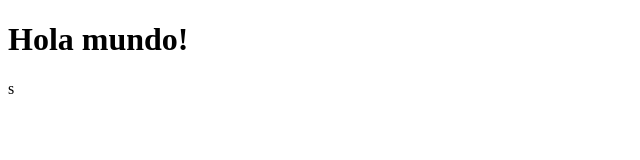
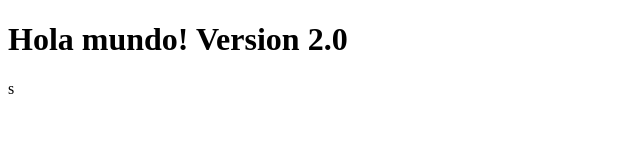
Before and after one commit to Sebas27117/aspirantes-mir-ejercicioi-3, a plain HTML site: page index.html in a window 1280 px wide. Shown: the whole page, without its empty margins (0-640 px from the left). Drawn offline with Linux system fonts and the light colour scheme.

Commit message:
Cambios rama develop

```diff
--- a/index.html
+++ b/index.html
@@ -5,7 +5,7 @@
   </head>
   <body>
     <div>
-      <h1>Hola mundo!</h1>
+      <h1>Hola mundo! Version 2.0</h1>
     </div>
   </body>  s
 </HTML>
```
Also changed, not shown: 1 other file.
